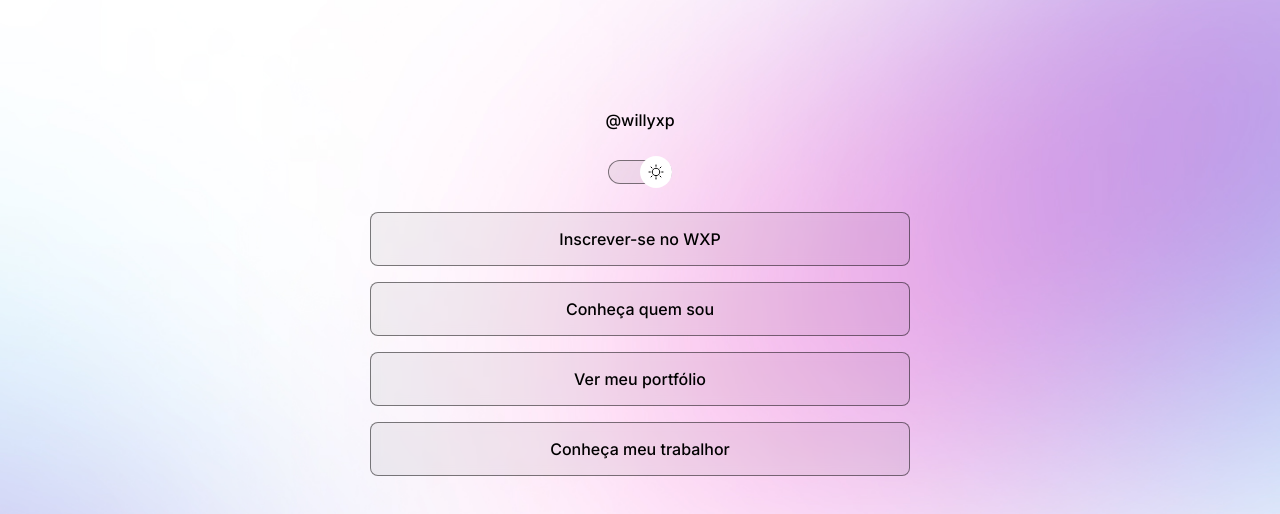
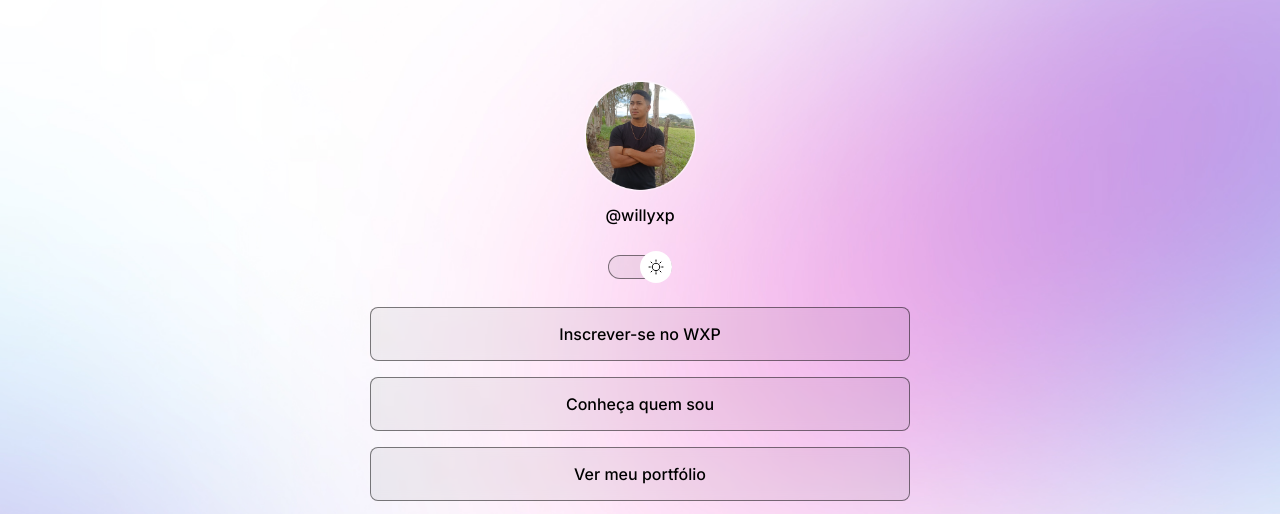
Before and after one commit to willy3k/ProjetoDevLinks, a plain HTML site: page index.html in a window 1280 px wide. Shown: the top 514 px of the page. Drawn offline with nearby package versions, Linux system fonts and the light colour scheme.

Commit message:
img colocando avatar

```diff
--- a/index.html
+++ b/index.html
@@ -17,7 +17,7 @@
 <body>
   <div id="container">
     <div id="profile">
-      <img src="" alt="">
+      <img src="assets/avatar.png" alt="">
       <p>@willyxp</p>
     </div>
     <div id="switch" onclick="toggleMode()">
```
